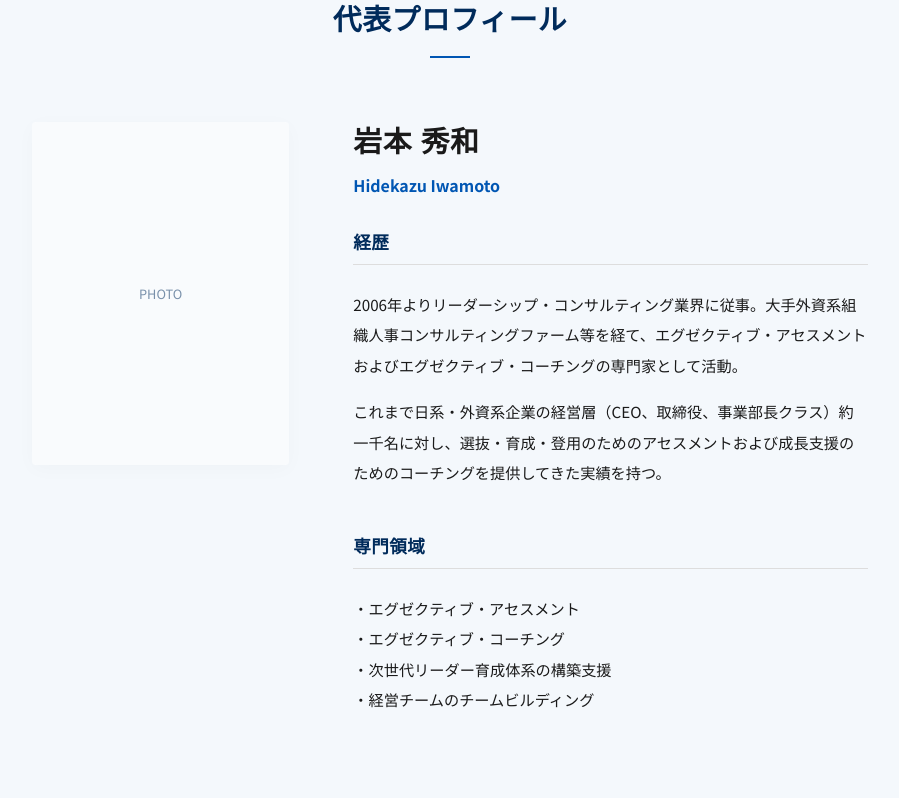
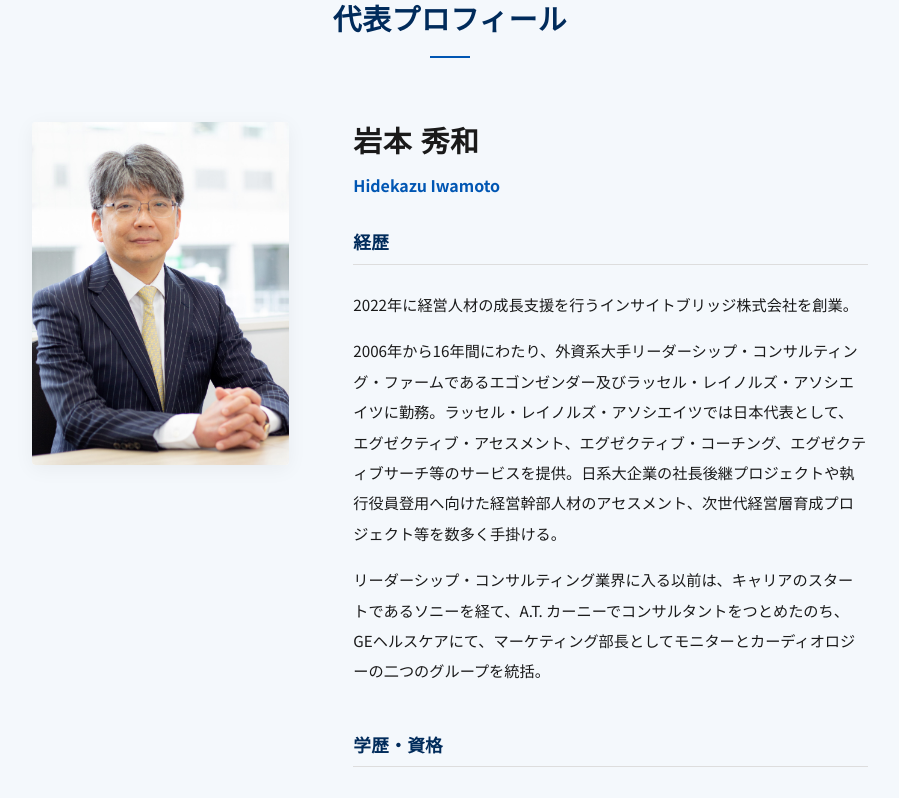
Before and after one commit to hakusantech/Insight_bledge, a Next.js app: page /representative in a window 1280 px wide. Shown: the part 1620-2418 px from the top of the page, without its empty margins (190-1089 px from the left). Built offline with nearby package versions, Linux system fonts and the light colour scheme.

Commit message:
feat: add CEO photo to representative profile page

```diff
--- a/src/app/representative/page.tsx
+++ b/src/app/representative/page.tsx
@@ -1,5 +1,6 @@
 import Header from "@/components/Header";
 import Footer from "@/components/Footer";
+import Image from "next/image";
 
 export default function Representative() {
   return (
@@ -50,8 +51,13 @@ export default function Representative() {
             <h2 style={{ fontSize: '1.8rem', fontFamily: 'var(--font-noto-serif-jp)', marginBottom: '4rem', textAlign: 'center', color: 'var(--color-primary)' }}>代表プロフィール</h2>
             <div style={{ display: 'grid', gridTemplateColumns: '1fr 2fr', gap: '4rem', alignItems: 'start' }}>
               <div className="profile-image">
-                <div style={{ width: '100%', aspectRatio: '3/4', backgroundColor: '#fff', borderRadius: '4px', display: 'flex', alignItems: 'center', justifyContent: 'center', color: 'var(--color-primary)', opacity: 0.5, boxShadow: '0 4px 20px rgba(0,0,0,0.05)' }}>
-                  <span style={{ fontSize: '0.8rem' }}>PHOTO</span>
+                <div style={{ width: '100%', position: 'relative', aspectRatio: '3/4', backgroundColor: '#fff', borderRadius: '4px', overflow: 'hidden', boxShadow: '0 4px 20px rgba(0,0,0,0.05)' }}>
+                  <Image
+                    src="/CEO_photo-scaled.jpg"
+                    alt="代表取締役 岩本 秀和"
+                    fill
+                    style={{ objectFit: 'cover' }}
+                  />
                 </div>
               </div>
 
@@ -63,21 +69,24 @@ export default function Representative() {
                   <h4 style={{ fontSize: '1.1rem', color: 'var(--color-primary)', borderBottom: '1px solid #ddd', paddingBottom: '0.5rem', marginBottom: '1.5rem' }}>経歴</h4>
                   <div style={{ lineHeight: '2', fontSize: '0.95rem' }}>
                     <p style={{ marginBottom: '1rem' }}>
-                      2006年よりリーダーシップ・コンサルティング業界に従事。大手外資系組織人事コンサルティングファーム等を経て、エグゼクティブ・アセスメントおよびエグゼクティブ・コーチングの専門家として活動。
+                      2022年に経営人材の成長支援を行うインサイトブリッジ株式会社を創業。
+                    </p>
+                    <p style={{ marginBottom: '1rem' }}>
+                      2006年から16年間にわたり、外資系大手リーダーシップ・コンサルティング・ファームであるエゴンゼンダー及びラッセル・レイノルズ・アソシエイツに勤務。ラッセル・レイノルズ・アソシエイツでは日本代表として、エグゼクティブ・アセスメント、エグゼクティブ・コーチング、エグゼクティブサーチ等のサービスを提供。日系大企業の社長後継プロジェクトや執行役員登用へ向けた経営幹部人材のアセスメント、次世代経営層育成プロジェクト等を数多く手掛ける。
                     </p>
                     <p>
-                      これまで日系・外資系企業の経営層（CEO、取締役、事業部長クラス）約一千名に対し、選抜・育成・登用のためのアセスメントおよび成長支援のためのコーチングを提供してきた実績を持つ。
+                      リーダーシップ・コンサルティング業界に入る以前は、キャリアのスタートであるソニーを経て、A.T. カーニーでコンサルタントをつとめたのち、GEヘルスケアにて、マーケティング部長としてモニターとカーディオロジーの二つのグループを統括。
                     </p>
                   </div>
                 </div>
 
                 <div>
-                  <h4 style={{ fontSize: '1.1rem', color: 'var(--color-primary)', borderBottom: '1px solid #ddd', paddingBottom: '0.5rem', marginBottom: '1.5rem' }}>専門領域</h4>
+                  <h4 style={{ fontSize: '1.1rem', color: 'var(--color-primary)', borderBottom: '1px solid #ddd', paddingBottom: '0.5rem', marginBottom: '1.5rem' }}>学歴・資格</h4>
                   <ul style={{ listStyle: 'none', padding: 0, lineHeight: '2', fontSize: '0.95rem' }}>
-                    <li>・エグゼクティブ・アセスメント</li>
-                    <li>・エグゼクティブ・コーチング</li>
-                    <li>・次世代リーダー育成体系の構築支援</li>
-                    <li>・経営チームのチームビルディング</li>
+                    <li>・慶應義塾大学文学部史学科卒業</li>
+                    <li>・米国ペンシルバニア大学ウォートン・ビジネススクール経営学修士（MBA）取得</li>
+                    <li>・国際コーチング連盟（ICF）認定コーチ</li>
+                    <li>・Hogan Assessments認定コーチ</li>
                   </ul>
                 </div>
               </div>
```
Also changed, not shown: public/CEO_photo-scaled.jpg (added).
